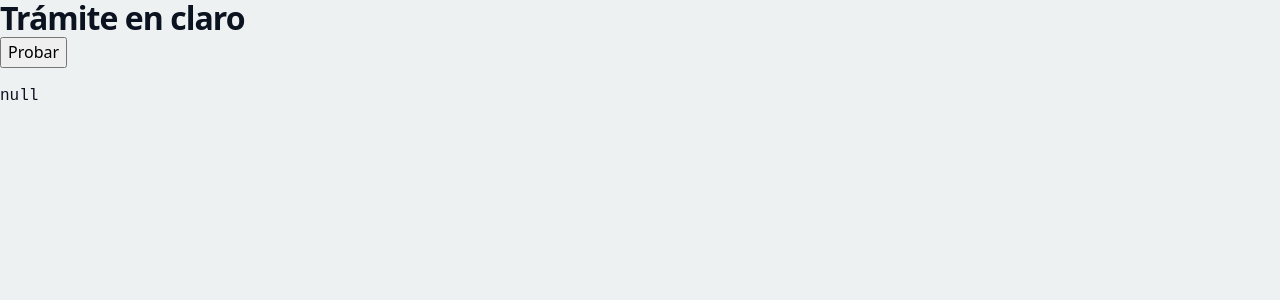
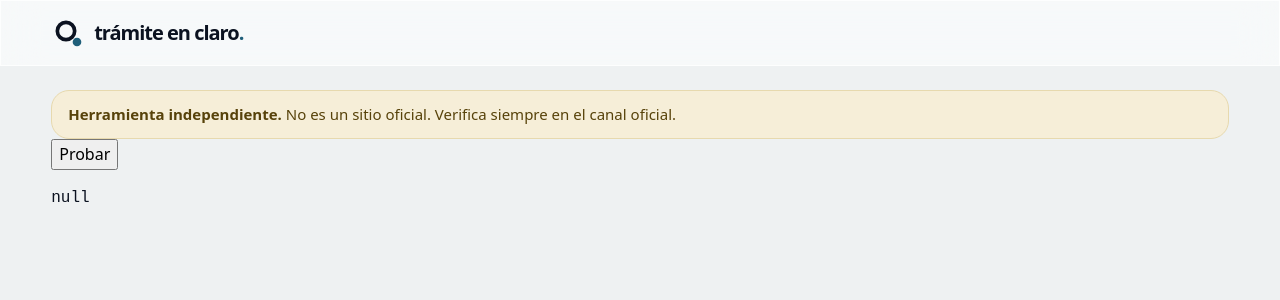
Before and after one commit to jonnschenk/Tramite-en-claro, a React (Vite) app in the folder frontend/: page / in a window 1280 px wide. Shown: the top 300 px of the page. Built offline with nearby package versions, Linux system fonts and the light colour scheme; no server answers.

Commit message:
Fase 2: encabezado con logo y aviso

```diff
--- a/frontend/src/App.jsx
+++ b/frontend/src/App.jsx
@@ -1,7 +1,8 @@
 import { useState } from 'react';
 import { askQuestion } from './api/ask.js';
+import Header from './components/Header.jsx';
+import Notice from './components/Notice.jsx';
 
-// Pantalla temporal: prueba askQuestion con los mocks.
 function App() {
   const [result, setResult] = useState(null);
 
@@ -11,11 +12,15 @@ function App() {
   }
 
   return (
-    <main>
-      <h1>Trámite en claro</h1>
-      <button onClick={handleClick}>Probar</button>
-      <pre>{JSON.stringify(result, null, 2)}</pre>
-    </main>
+    <>
+      <Header />
+      <main className="page">
+        <Notice />
+        {/* Temporal: prueba de askQuestion. Se reemplaza en los siguientes pasos. */}
+        <button onClick={handleClick}>Probar</button>
+        <pre>{JSON.stringify(result, null, 2)}</pre>
+      </main>
+    </>
   );
 }
 
--- /dev/null
+++ b/frontend/src/components/Header.jsx
@@ -0,0 +1,21 @@
+// Encabezado con el logo (lupa + punto) y el nombre.
+// El SVG es decorativo (aria-hidden): el texto da el nombre accesible.
+function Header() {
+  return (
+    <header className="header">
+      <div className="header__inner">
+        <a className="header__brand" href="/">
+          <svg className="header__logo" viewBox="0 0 48 48" aria-hidden="true" focusable="false">
+            <circle cx="21" cy="21" r="13" fill="none" stroke="currentColor" strokeWidth="5.5" />
+            <circle className="header__logo-dot" cx="37.5" cy="37.5" r="6.5" />
+          </svg>
+          <span className="header__name">
+            trámite en claro<span className="header__dot">.</span>
+          </span>
+        </a>
+      </div>
+    </header>
+  );
+}
+
+export default Header;
--- /dev/null
+++ b/frontend/src/components/Notice.jsx
@@ -0,0 +1,10 @@
+// Aviso fijo: se ve antes de preguntar.
+function Notice() {
+  return (
+    <p className="notice" role="note">
+      <strong>Herramienta independiente.</strong> No es un sitio oficial. Verifica siempre en el canal oficial.
+    </p>
+  );
+}
+
+export default Notice;
--- /dev/null
+++ b/frontend/src/styles/_header.scss
@@ -0,0 +1,51 @@
+// Bloque BEM: header
+@use 'tokens' as *;
+@use 'mixins' as *;
+
+.header {
+  position: sticky;
+  top: 0;
+  z-index: 10;
+  @include glass;
+
+  &__inner {
+    width: $container-width;
+    min-height: 64px;
+    margin-inline: auto;
+    display: flex;
+    align-items: center;
+  }
+
+  &__brand {
+    display: inline-flex;
+    align-items: center;
+    gap: 10px;
+    min-height: $touch-target;
+    color: $color-text;
+    text-decoration: none;
+
+    &:hover {
+      color: $color-text;
+    }
+  }
+
+  &__logo {
+    width: 32px;
+    height: 32px;
+    flex-shrink: 0;
+  }
+
+  &__logo-dot {
+    fill: $color-accent;
+  }
+
+  &__name {
+    font-size: 1.25rem;
+    font-weight: 800;
+    letter-spacing: -0.05em;
+  }
+
+  &__dot {
+    color: $color-accent;
+  }
+}
--- /dev/null
+++ b/frontend/src/styles/_layout.scss
@@ -0,0 +1,8 @@
+// Contenedor de la página: mismo ancho que el encabezado.
+@use 'tokens' as *;
+
+.page {
+  width: $container-width;
+  margin-inline: auto;
+  padding-block: 24px;
+}
--- /dev/null
+++ b/frontend/src/styles/_notice.scss
@@ -0,0 +1,13 @@
+// Bloque BEM: notice (aviso ámbar)
+@use 'tokens' as *;
+
+.notice {
+  margin: 0;
+  padding: 12px 16px;
+  background: $color-notice-bg;
+  border: 1px solid $color-notice-border;
+  border-radius: $radius-input;
+  color: $color-notice-text;
+  font-size: 0.9375rem;
+  line-height: 1.5;
+}
--- a/frontend/src/styles/main.scss
+++ b/frontend/src/styles/main.scss
@@ -1 +1,4 @@
 @use 'base';
+@use 'layout';
+@use 'header';
+@use 'notice';
```
